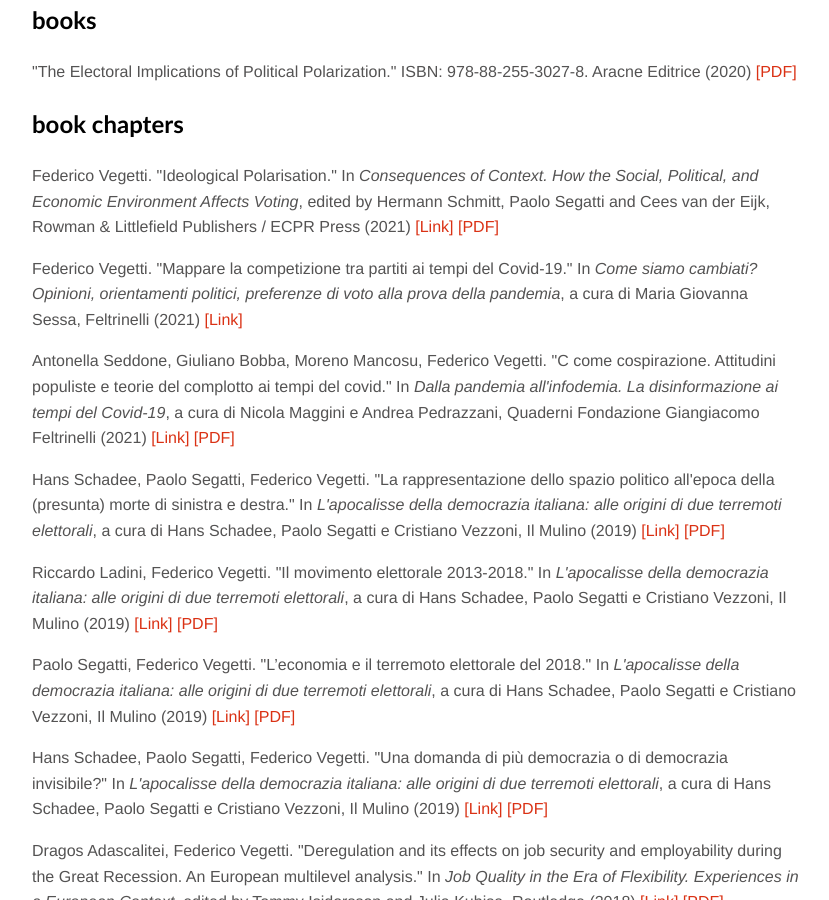
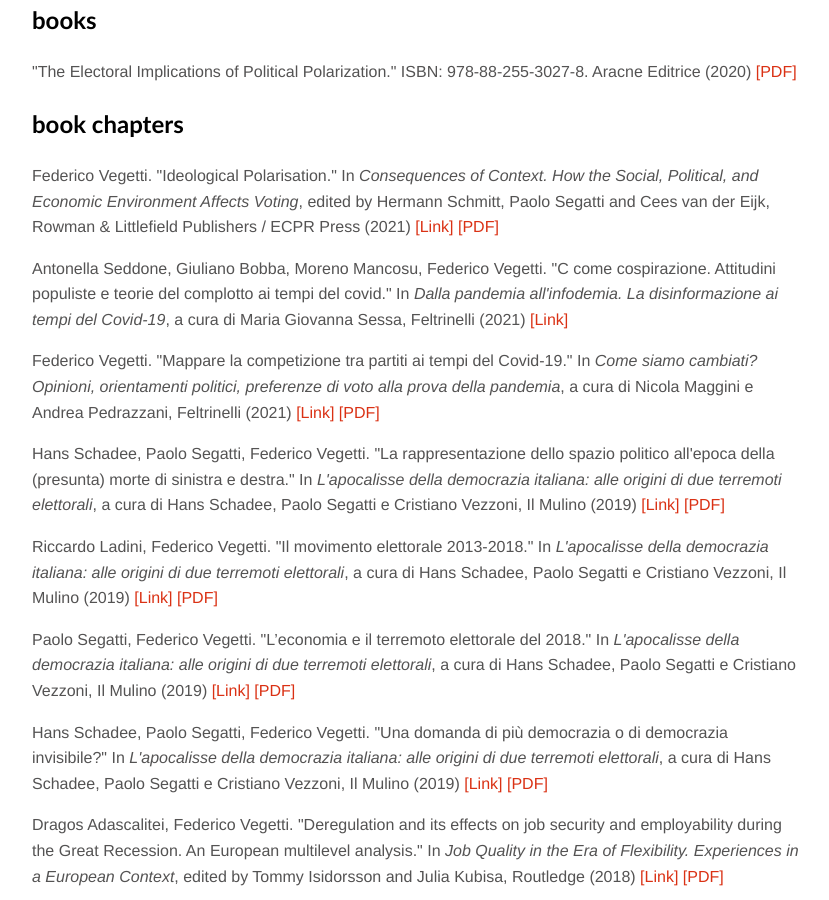
Before and after one commit to federicovegetti/federicovegetti.github.io, a Jekyll site: the page built from research/index.html, in a window 1280 px wide and 900 px high, scrolled down 1866 px. Shown: the whole window, without its empty margins (224-1053 px from the left). Built offline with Jekyll 4.4.1, drawn with Linux system fonts in a browser that asks for light colours; nearby versions of some CDN libraries; a style sheet for code colours, icons or effects is not loaded.

Commit message:
fixed mistake

```diff
--- a/research/index.html
+++ b/research/index.html
@@ -111,12 +111,12 @@ permalink: research/
 	<a href="{{ site.baseurl }}/pdfs/paper_polar_tev.pdf">[PDF]</a>
 	</p>
 
-	<p>Federico Vegetti. "Mappare la competizione tra partiti ai tempi del Covid-19." In <i>Come siamo cambiati? Opinioni, orientamenti politici, preferenze di voto alla prova della pandemia</i>, a cura di Maria Giovanna Sessa, Feltrinelli (2021)
-	<a href="https://fondazionefeltrinelli.it/schede/dalla-pandemia-allinfodemia-covid19/" target="_blank">[Link]</a>
+	<p>Antonella Seddone, Giuliano Bobba, Moreno Mancosu, Federico Vegetti. "C come cospirazione. Attitudini populiste e teorie del complotto ai tempi del covid." In <i>Dalla pandemia all'infodemia. La disinformazione ai tempi del Covid-19</i>, a cura di Maria Giovanna Sessa, Feltrinelli (2021)
+	<a href="https://fondazionefeltrinelli.it/schede/come-siamo-cambiati/" target="_blank">[Link]</a>
 	</p>
 
-	<p>Antonella Seddone, Giuliano Bobba, Moreno Mancosu, Federico Vegetti. "C come cospirazione. Attitudini populiste e teorie del complotto ai tempi del covid." In <i>Dalla pandemia all'infodemia. La disinformazione ai tempi del Covid-19</i>, a cura di Nicola Maggini e Andrea Pedrazzani, Quaderni Fondazione Giangiacomo Feltrinelli (2021)
-	<a href="https://fondazionefeltrinelli.it/schede/come-siamo-cambiati/" target="_blank">[Link]</a>
+	<p>Federico Vegetti. "Mappare la competizione tra partiti ai tempi del Covid-19." In <i>Come siamo cambiati? Opinioni, orientamenti politici, preferenze di voto alla prova della pandemia</i>, a cura di Nicola Maggini e Andrea Pedrazzani, Feltrinelli (2021)
+	<a href="https://fondazionefeltrinelli.it/schede/dalla-pandemia-allinfodemia-covid19/" target="_blank">[Link]</a>
 	<a href="{{ site.baseurl }}/pdfs/paper_felt_spazio.pdf">[PDF]</a>
 	</p>
 
```
